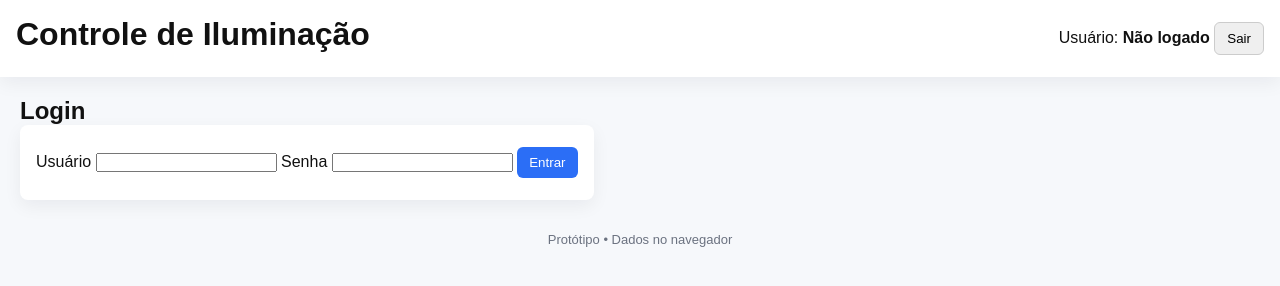
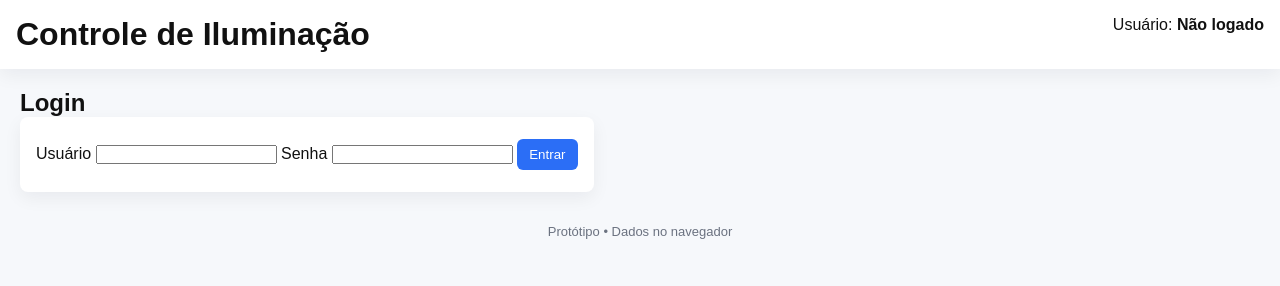
Before and after one commit to julioroque/gerenciamento_De_Equipamento, a plain HTML site: page index.html in a window 1280 px wide. Drawn offline with Linux system fonts and the light colour scheme.

Commit message:
oculta botão de logout na interface do usuário

```diff
--- a/index.html
+++ b/index.html
@@ -17,7 +17,7 @@
         <h1>Controle de Iluminação</h1>
         <div class="user">
             Usuário: <strong id="userRole">Não logado</strong>
-            <button id="btnLogout" class="btn danger">Sair</button>
+            <button id="btnLogout" class="btn danger hidden">Sair</button>
         </div>
     </header>
 
```
